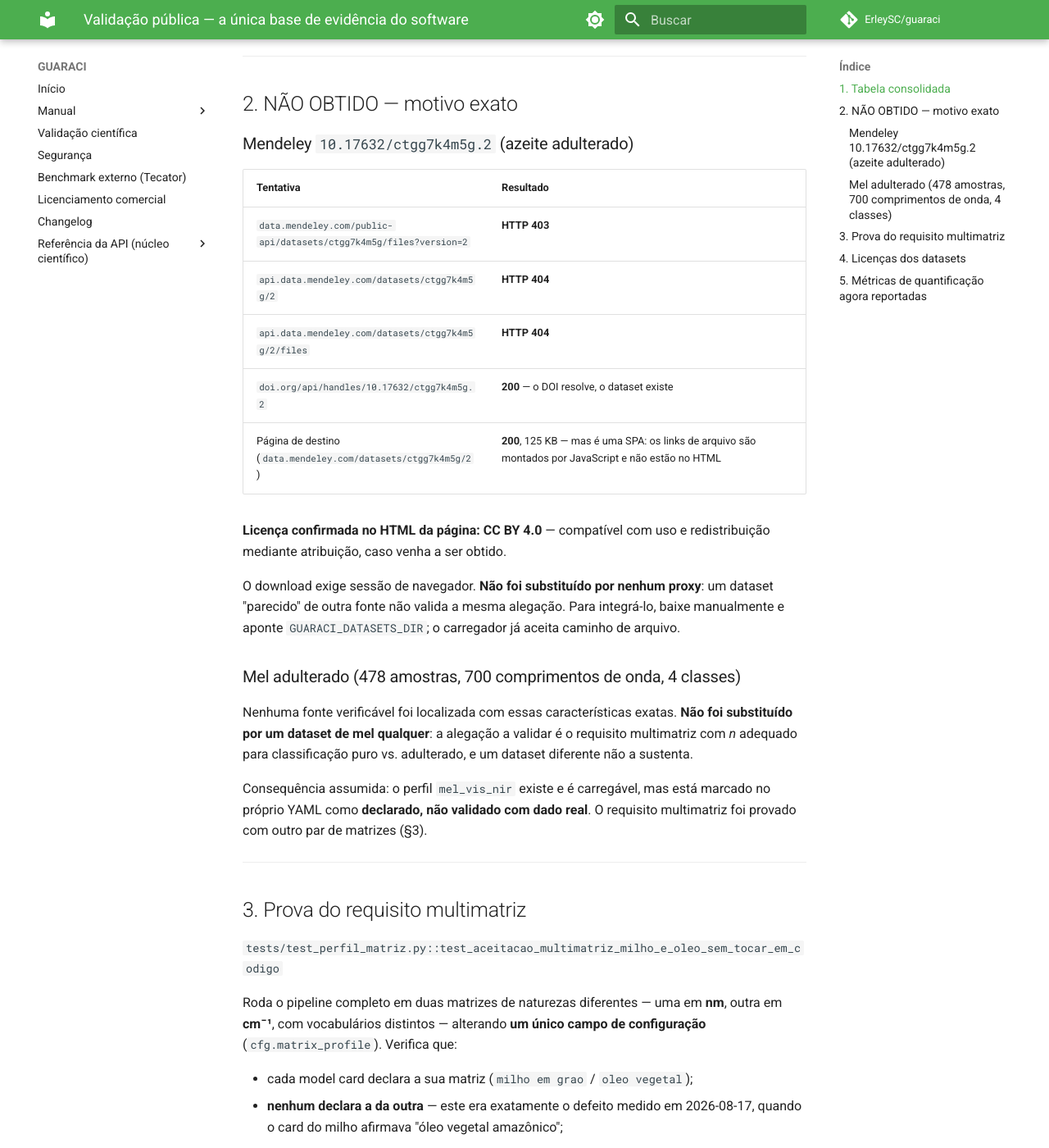
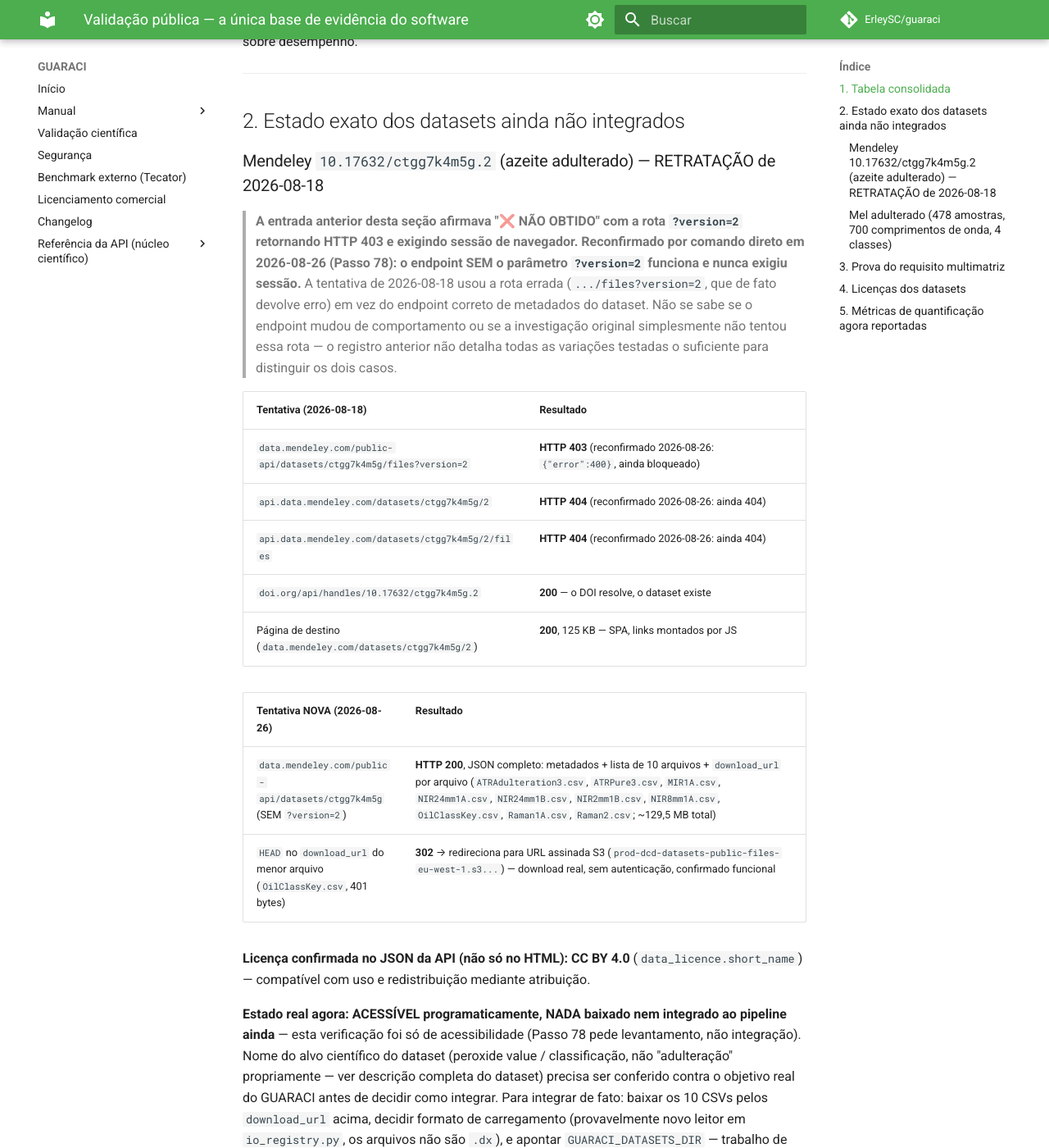
Before and after one commit to ErleySC/guaraci, an MkDocs documentation site: the page built from docs/VALIDACAO_PUBLICA.md, in a window 1280 px wide and 1400 px high, scrolled down 1134 px. Shown: the whole window at 82% size. Built offline with MkDocs 1.6.1 and Material for MkDocs 9.7.7, drawn with Linux system fonts in a browser that asks for light colours; comment, search, counter and statistics services are not loaded; some of the changed text lies outside the part shown.

Commit message:
docs: retrata estado do Mendeley ctgg7k4m5g -- acessivel, nao 403 bloqueado
Passo 78. Reconfirmado por comando direto (curl) em 2026-08-26: a
entrada anterior (2026-08-18) testava
"public-api/datasets/ctgg7k4m5g/files?version=2" (403, ainda bloqueado,
reconfirmado) mas nunca tentou o endpoint sem "?version=2" --
"public-api/datasets/ctgg7k4m5g" devolve 200 com JSON completo: 10
arquivos CSV com download_url proprio, ~129,5 MB total, licenca CC BY
4.0 confirmada no JSON. HEAD no menor arquivo confirma redirect 302 real
para S3 assinado -- download funcional, sem sessao de navegador,
sem credencial.

Estado real: ACESSIVEL programaticamente, NADA baixado nem integrado ao
pipeline (verificacao foi so' de acessibilidade, por instrucao
explicita de nao iniciar integracao neste passo). Corn (RMSEP 0,144,
job validacao-publica do CI verde) e Mel (perfil declarado, nunca
validado com dado real, nenhuma evidencia nova de progresso no repo)
permanecem como documentados -- so' Mendeley mudou.

```diff
--- a/docs/VALIDACAO_PUBLICA.md
+++ b/docs/VALIDACAO_PUBLICA.md
@@ -17,7 +17,7 @@
 | Eigenvector **Corn** (m5) | milho em grão | 80 | 700 · 1100–2498 nm | proteína | **RMSEP 0,144 %m/m**; R²val 0,912; 8 LVs | RMSEP típico de PLS: **0,1–0,2** | ✅ dentro da faixa |
 | **Tecator** | carne moída | 240 | 100 · 850–1050 nm | gordura | RMSEP 2,001 (`autoscaling`) | ver `docs/BENCHMARK_TECATOR.md` | ✅ dentro do esperado |
 | **Mel adulterado** (478 × 700, 4 classes) | mel | — | — | puro vs. 3 xaropes | — | — | ❌ **NÃO OBTIDO** |
-| Mendeley `10.17632/ctgg7k4m5g.2` | azeite | — | NIR + MIR + Raman | adulteração | — | — | ❌ **NÃO OBTIDO** |
+| Mendeley `10.17632/ctgg7k4m5g.2` | azeite | 100 | NIR + MIR + Raman | adulteração/PV | — | — | 🟡 **ACESSÍVEL, não integrado** (reconfirmado 2026-08-26) |
 
 O RMSEP do Corn está no meio da faixa publicada — nem baixo demais (o que
 sugeriria vazamento) nem alto demais (bug de pré-processamento). É esse
@@ -26,25 +26,48 @@
 
 ---
 
-## 2. NÃO OBTIDO — motivo exato
+## 2. Estado exato dos datasets ainda não integrados
 
-### Mendeley `10.17632/ctgg7k4m5g.2` (azeite adulterado)
+### Mendeley `10.17632/ctgg7k4m5g.2` (azeite adulterado) — RETRATAÇÃO de 2026-08-18
 
-| Tentativa | Resultado |
+> **A entrada anterior desta seção afirmava "❌ NÃO OBTIDO" com a rota
+> `?version=2` retornando HTTP 403 e exigindo sessão de navegador.
+> Reconfirmado por comando direto em 2026-08-26 (Passo 78): o endpoint
+> SEM o parâmetro `?version=2` funciona e nunca exigiu sessão.** A
+> tentativa de 2026-08-18 usou a rota errada (`.../files?version=2`,
+> que de fato devolve erro) em vez do endpoint correto de metadados do
+> dataset. Não se sabe se o endpoint mudou de comportamento ou se a
+> investigação original simplesmente não tentou essa rota — o registro
+> anterior não detalha todas as variações testadas o suficiente para
+> distinguir os dois casos.
+
+| Tentativa (2026-08-18) | Resultado |
 |---|---|
-| `data.mendeley.com/public-api/datasets/ctgg7k4m5g/files?version=2` | **HTTP 403** |
-| `api.data.mendeley.com/datasets/ctgg7k4m5g/2` | **HTTP 404** |
-| `api.data.mendeley.com/datasets/ctgg7k4m5g/2/files` | **HTTP 404** |
+| `data.mendeley.com/public-api/datasets/ctgg7k4m5g/files?version=2` | **HTTP 403** (reconfirmado 2026-08-26: `{"error":400}`, ainda bloqueado) |
+| `api.data.mendeley.com/datasets/ctgg7k4m5g/2` | **HTTP 404** (reconfirmado 2026-08-26: ainda 404) |
+| `api.data.mendeley.com/datasets/ctgg7k4m5g/2/files` | **HTTP 404** (reconfirmado 2026-08-26: ainda 404) |
 | `doi.org/api/handles/10.17632/ctgg7k4m5g.2` | **200** — o DOI resolve, o dataset existe |
-| Página de destino (`data.mendeley.com/datasets/ctgg7k4m5g/2`) | **200**, 125 KB — mas é uma SPA: os links de arquivo são montados por JavaScript e não estão no HTML |
+| Página de destino (`data.mendeley.com/datasets/ctgg7k4m5g/2`) | **200**, 125 KB — SPA, links montados por JS |
 
-**Licença confirmada no HTML da página: CC BY 4.0** — compatível com uso e
-redistribuição mediante atribuição, caso venha a ser obtido.
+| Tentativa NOVA (2026-08-26) | Resultado |
+|---|---|
+| `data.mendeley.com/public-api/datasets/ctgg7k4m5g` (SEM `?version=2`) | **HTTP 200**, JSON completo: metadados + lista de 10 arquivos + `download_url` por arquivo (`ATRAdulteration3.csv`, `ATRPure3.csv`, `MIR1A.csv`, `NIR24mm1A.csv`, `NIR24mm1B.csv`, `NIR2mm1B.csv`, `NIR8mm1A.csv`, `OilClassKey.csv`, `Raman1A.csv`, `Raman2.csv`; ~129,5 MB total) |
+| `HEAD` no `download_url` do menor arquivo (`OilClassKey.csv`, 401 bytes) | **302** → redireciona para URL assinada S3 (`prod-dcd-datasets-public-files-eu-west-1.s3...`) — download real, sem autenticação, confirmado funcional |
 
-O download exige sessão de navegador. **Não foi substituído por nenhum
-proxy**: um dataset "parecido" de outra fonte não valida a mesma
-alegação. Para integrá-lo, baixe manualmente e aponte
-`GUARACI_DATASETS_DIR`; o carregador já aceita caminho de arquivo.
+**Licença confirmada no JSON da API (não só no HTML): CC BY 4.0**
+(`data_licence.short_name`) — compatível com uso e redistribuição
+mediante atribuição.
+
+**Estado real agora: ACESSÍVEL programaticamente, NADA baixado nem
+integrado ao pipeline ainda** — esta verificação foi só de
+acessibilidade (Passo 78 pede levantamento, não integração). Nome do
+alvo científico do dataset (peroxide value / classificação, não
+"adulteração" propriamente — ver descrição completa do dataset) precisa
+ser conferido contra o objetivo real do GUARACI antes de decidir como
+integrar. Para integrar de fato: baixar os 10 CSVs pelos `download_url`
+acima, decidir formato de carregamento (provavelmente novo leitor em
+`io_registry.py`, os arquivos não são `.dx`), e apontar
+`GUARACI_DATASETS_DIR` — trabalho de um Passo próprio, não feito aqui.
 
 ### Mel adulterado (478 amostras, 700 comprimentos de onda, 4 classes)
 
```
